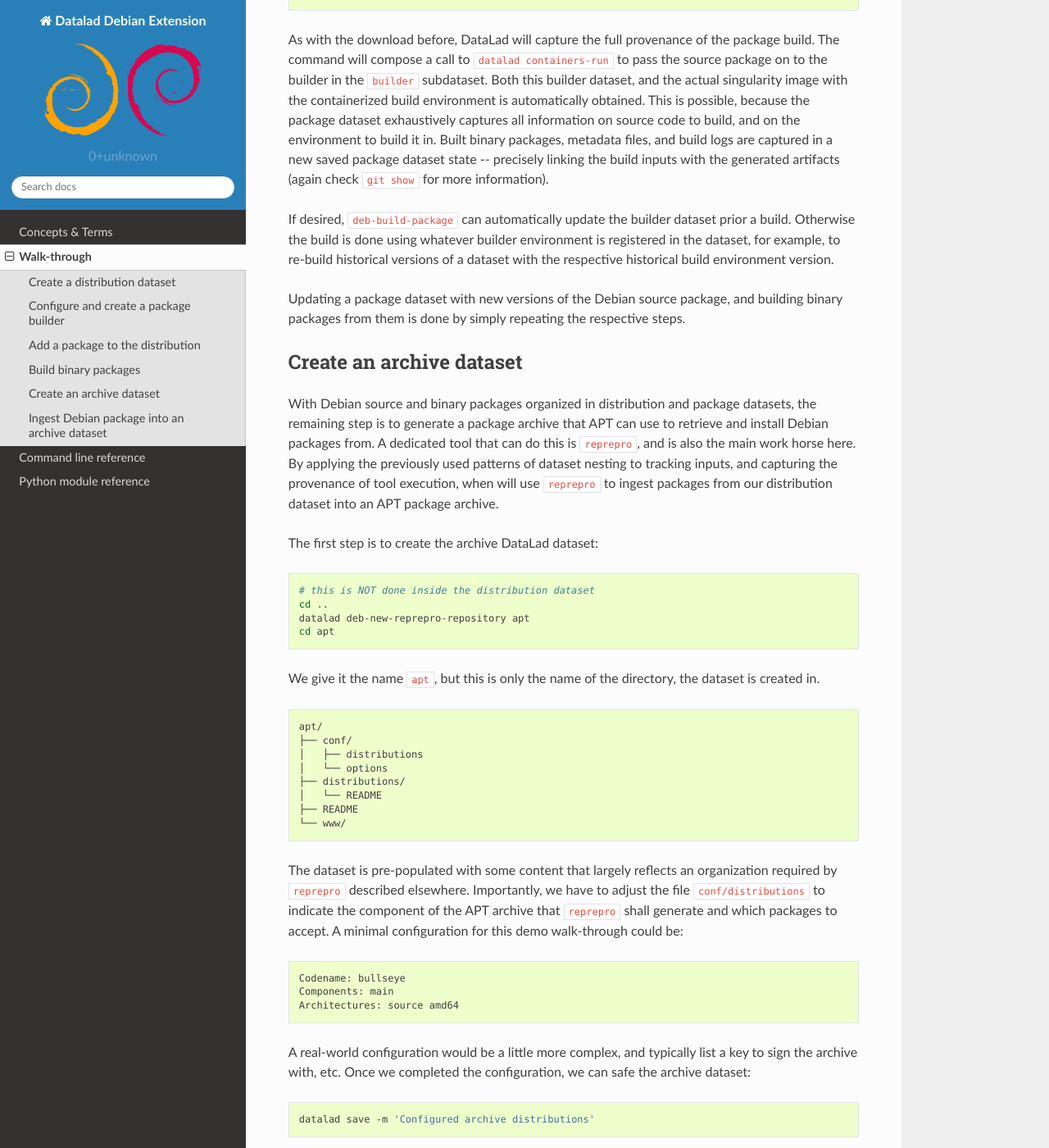
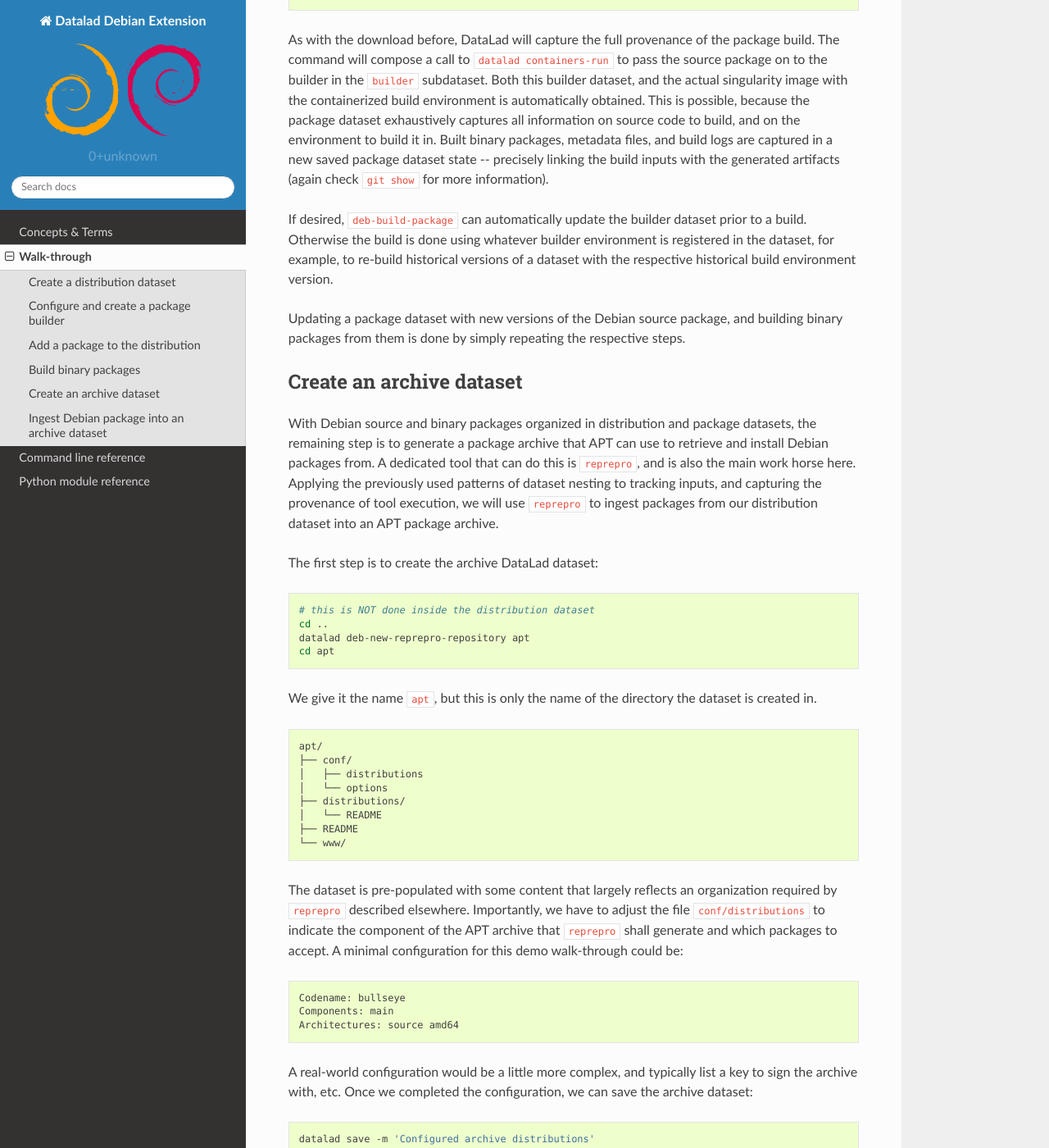
Before and after one commit to psychoinformatics-de/datalad-debian, a Sphinx documentation site: the page built from docs/source/walkthrough.rst, in a window 1280 px wide and 1400 px high, scrolled down 3335 px. Shown: the whole window at 82% size. Built offline with Sphinx 7.4.7 and the Read the Docs theme 2.0.0, drawn with Linux system fonts in a browser that asks for light colours; pages that are not in the unit, such as notebooks, are missing from menus; some of the changed text lies outside the part shown.

Commit message:
Fix typos in walkthrough

```diff
--- a/docs/source/walkthrough.rst
+++ b/docs/source/walkthrough.rst
@@ -87,7 +87,7 @@
 single executable that takes a Debian source package as input and builds
 Debian binary packages in its environment as output.
 
-With the builder prepared, we can safe the resulting state of the builder
+With the builder prepared, we can save the resulting state of the builder
 in the ``distribution`` dataset.
 
 .. code-block:: bash
@@ -187,7 +187,7 @@
 ``git show`` for more information).
 
 If desired, ``deb-build-package`` can automatically update the builder dataset
-prior a build. Otherwise the build is done using whatever builder environment
+prior to a build. Otherwise the build is done using whatever builder environment
 is registered in the dataset, for example, to re-build historical versions of
 a dataset with the respective historical build environment version.
 
@@ -202,9 +202,9 @@
 With Debian source and binary packages organized in distribution and package
 datasets, the remaining step is to generate a package archive that APT can use
 to retrieve and install Debian packages from. A dedicated tool that can do this
-is ``reprepro``, and is also the main work horse here. By applying the
+is ``reprepro``, and is also the main work horse here. Applying the
 previously used patterns of dataset nesting to tracking inputs, and capturing
-the provenance of tool execution, when will use ``reprepro`` to ingest packages
+the provenance of tool execution, we will use ``reprepro`` to ingest packages
 from our distribution dataset into an APT package archive.
 
 The first step is to create the archive DataLad dataset:
@@ -216,7 +216,7 @@
    datalad deb-new-reprepro-repository apt
    cd apt
 
-We give it the name ``apt``, but this is only the name of the directory, the
+We give it the name ``apt``, but this is only the name of the directory the
 dataset is created in.
 
 ::
@@ -243,7 +243,7 @@
 
 A real-world configuration would be a little more complex, and typically
 list a key to sign the archive with, etc. Once we completed the
-configuration, we can safe the archive dataset:
+configuration, we can save the archive dataset:
 
 .. code-block:: bash
 
@@ -279,7 +279,7 @@
 
 As we can see, the archive dataset now links the distribution dataset,
 and also its package dataset, in a consistent, version tree (confirm
-clean dataset state with ``datalad status``.
+clean dataset state with ``datalad status``).
 
 
 Ingest Debian package into an archive dataset
@@ -389,7 +389,7 @@
 
 All added files in the archive dataset are managed by ``git-annex``, meaning
 only their file identity (checksum) is tracked with Git, not their large
-content. The files in ``db//`` are required for ``reprepro`` to run properly
+content. The files in ``db/`` are required for ``reprepro`` to run properly
 on subsequent updates. A dedicated configuration keeps them in an "unlocked"
 state for interoperability with ``reprepro``. All other files are technically
 symlinks into the file content "annex" operated by ``git-annex``.
@@ -405,7 +405,7 @@
 accessible to any ``apt`` client.
 
 In between archive dataset updates, it is not necessary to keep the distribution
-and package datasets around. TO avoid accumulation of disk space demands,
+and package datasets around. To avoid accumulation of disk space demands,
 these can be dropped:
 
 .. code-block:: bash
```
Also changed, not shown: other parts of docs/source/walkthrough.rst (+2 -2 lines).
